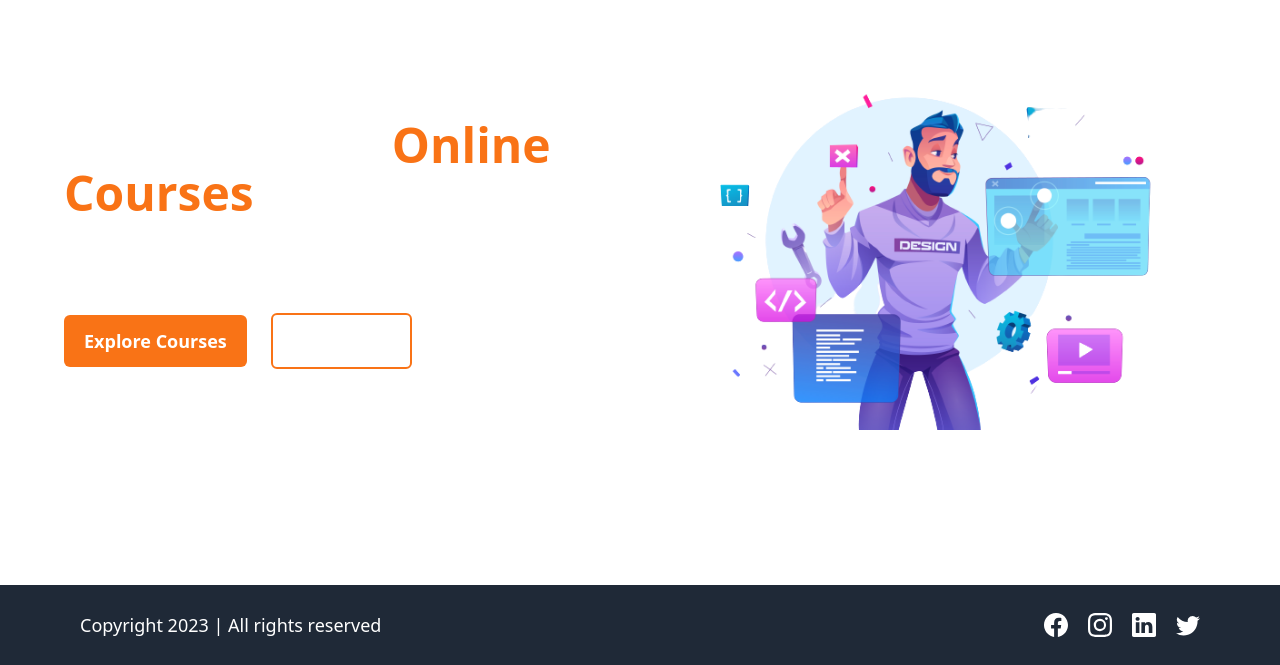
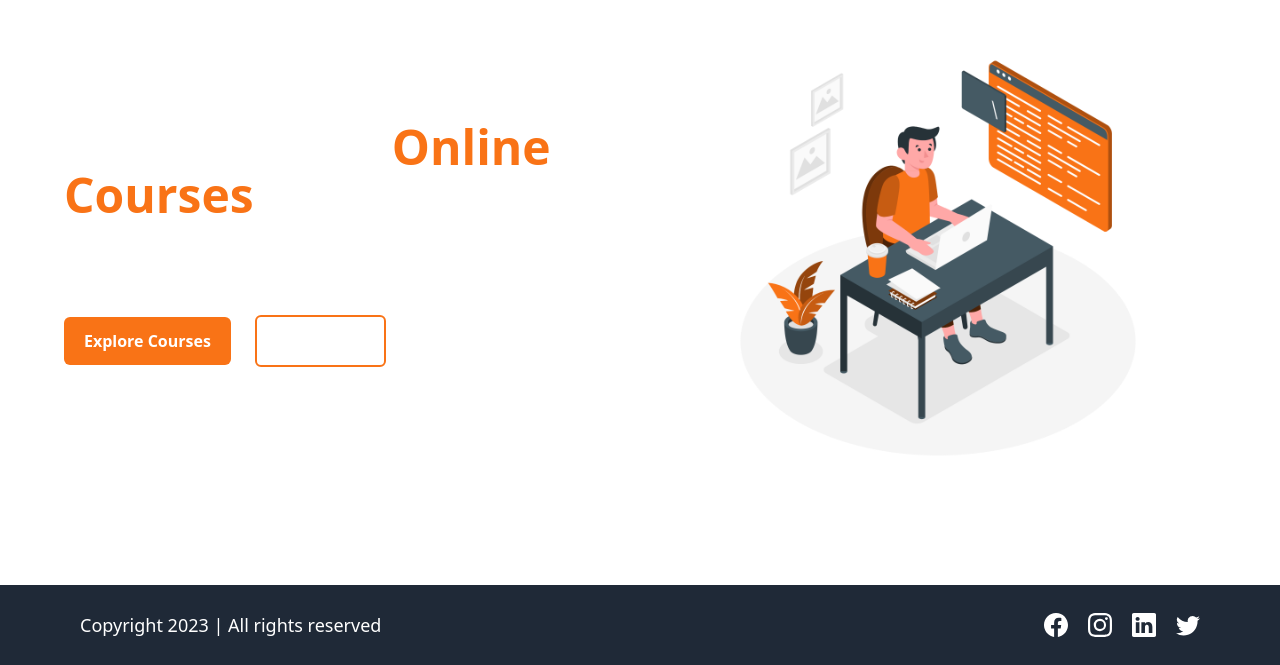
Before and after one commit to SatishK2022/LMS-Mern-App, a React (Vite) app in the folder client/: page / in a window 1280 px wide. Shown: the part 135-800 px from the top of the page. Built offline with nearby package versions, Linux system fonts and the light colour scheme.

Commit message:
Added Not Found Page

```diff
--- a/client/src/main.jsx
+++ b/client/src/main.jsx
@@ -6,13 +6,17 @@ import { createBrowserRouter, createRoutesFromElements, Route, RouterProvider }
 import AppLayout from "./App.jsx";
 import AboutUs from "./pages/AboutUs";
 import Home from "./pages/Home";
+import NotFound from "./pages/NotFound";
 
 const router = createBrowserRouter(
   createRoutesFromElements(
-    <Route path="/" element={<AppLayout />}>
-      <Route path="" element={<Home />} />
-      <Route path="/about" element={<AboutUs />} />
-    </Route>
+    <>
+      <Route path="/" element={<AppLayout />}>
+        <Route path="" element={<Home />} />
+        <Route path="/about" element={<AboutUs />} />
+      </Route>
+      <Route path="*" element={<NotFound />}/>
+    </>
   )
 );
 
--- a/client/src/pages/Home.jsx
+++ b/client/src/pages/Home.jsx
@@ -11,15 +11,15 @@ const Home = () => {
 
                 <div className="space-x-6">
                     <Link to="/courses">
-                        <button className="py-3 px-5 bg-orange-500 font-semibold rounded-md text-lg cursor-pointer hover:bg-orange-600 transition duration-300">Explore Courses</button>
+                        <button className="py-3 px-5 bg-orange-500 font-semibold rounded-md text-base cursor-pointer hover:bg-orange-600 transition duration-300">Explore Courses</button>
                     </Link>
                     <Link to="/contact">
-                        <button className="py-3 px-5 border-2 border-orange-500 font-semibold rounded-md text-lg cursor-pointer hover:bg-orange-500 transition duration-300">Contact Us</button>
+                        <button className="py-3 px-5 border-2 border-orange-500 font-semibold rounded-md text-base cursor-pointer hover:bg-orange-500 transition duration-300">Contact Us</button>
                     </Link>
                 </div>
             </div>
             <div className="w-full sm:w-1/2 flex items-center justify-center">
-                <img src={homePageMainImage} alt="Home page" />
+                <img className="w-4/5" src={homePageMainImage} alt="Home page" />
             </div>
         </div>
     )
--- /dev/null
+++ b/client/src/pages/NotFound.jsx
@@ -0,0 +1,17 @@
+import { MdOutlineArrowBack } from 'react-icons/md'
+import { Link, useNavigate } from "react-router-dom"
+
+import pageNotFound from '../assets/images/PageNotFound.png'
+
+const NotFound = () => {
+    const navigate = useNavigate();
+
+  return (
+    <div className="h-screen w-full flex flex-col items-center justify-center gap-3 bg-slate-900">
+        <img className='w-1/3' src={pageNotFound} alt="Page Not Found" />
+        <Link to="/" onClick={() => navigate(-1)} className='flex items-center justify-center gap-2 px-5 py-2 bg-orange-500 hover:bg-orange-600 rounded-md text-white font-semibold'><MdOutlineArrowBack size={22}/> Go Back</Link>
+    </div>
+  )
+}
+
+export default NotFound
```
Also changed, not shown: client/src/assets/images/PageNotFound.png (added), client/src/assets/images/homePageMainImage.png.
